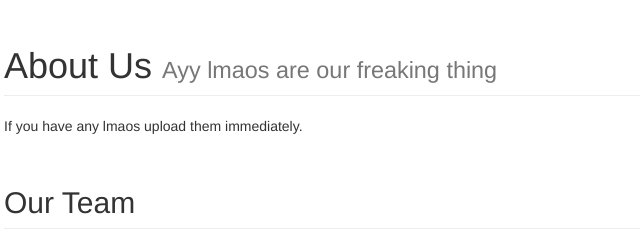
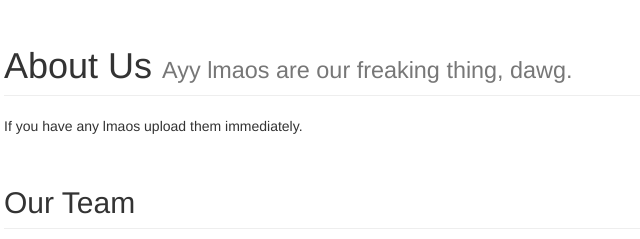
Before and after one commit to Burtonium/node-from-scratch, a website: page src/views/index.html in a window 1280 px wide. Shown: the part 173-412 px from the top of the page, 66-706 px from the left. Drawn offline with nearby package versions, Linux system fonts and the light colour scheme; files that its build step writes are made by us from their sources; files whose address does not match are found by name.

Commit message:
Updated scripts

```diff
--- a/package.json
+++ b/package.json
@@ -25,10 +25,10 @@
     "version:minor": "npm version minor",
     "version:patch": "npm version patch",
     "push:origin": "git push --tags origin HEAD:master",
-    "push:live": "git push live master",
+    "push:live": "git push production master",
     "push": "npm run push:origin && npm run push:live",
     "launch:prod": "open https://burtonize.me",
-    "deploy:prod": "npm run test:deploy -s && npm run build -s && npm run version:patch && npm run push && npm run launch:prod",
+    "deploy:prod" : "time(bash ./scripts/deployProd.sh)",
     "test:deploy": "npm t -- -R dot"
   },
   "jshintConfig": {
--- a/src/views/index.html
+++ b/src/views/index.html
@@ -71,7 +71,7 @@
         <div class="row">
             <div class="col-lg-12">
                 <h1 class="page-header">About Us
-                    <small>Ayy lmaos are our freaking thing</small>
+                    <small>Ayy lmaos are our freaking thing, dawg.</small>
                 </h1>
                 <p>If you have any lmaos upload them immediately.</p>
             </div>
```
Also changed, not shown: 1 other file.
